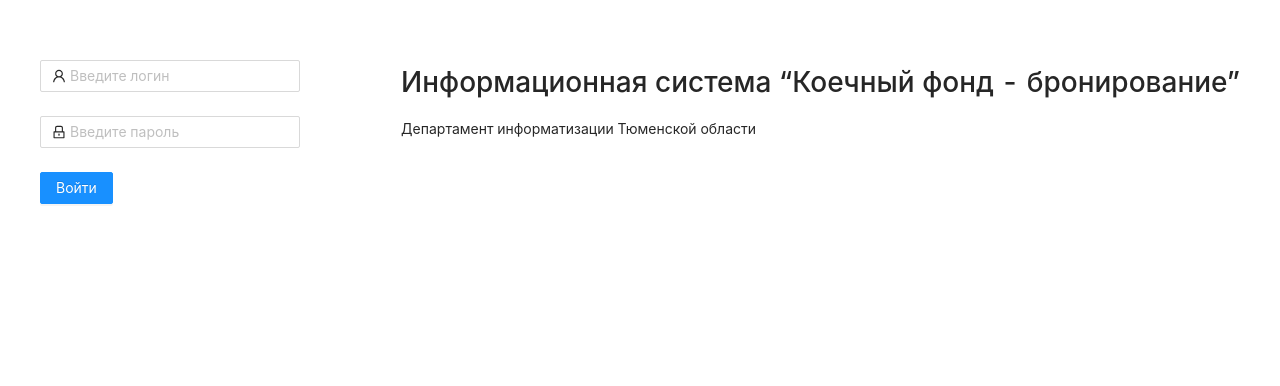
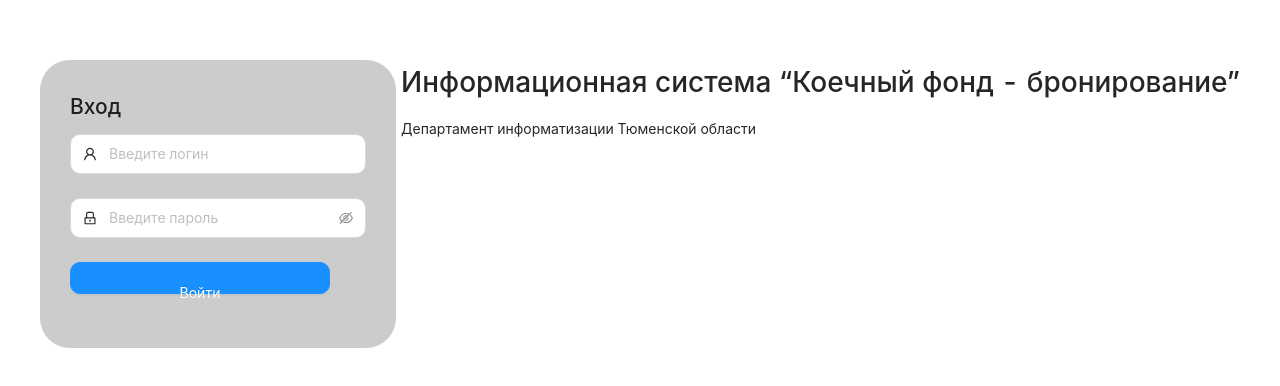
Before and after one commit to dnvndm/test_task, a React (Create React App) app: page / in a window 1280 px wide. Shown: the part 240-626 px from the top of the page. Built offline with nearby package versions, Linux system fonts and the light colour scheme.

Commit message:
button styles added

```diff
--- /dev/null
+++ b/src/components/Authorization/Alert.js
@@ -0,0 +1,17 @@
+import { Alert } from "antd";
+import './AuthForm.css'
+
+export const AlertWrapper = () => {
+    const onClose = (e) => {
+      console.log(e, "I was closed.");
+    };
+    return <div className={'AlertWrapper'}>
+      <Alert
+        message="Неверный логин или пароль"
+        description="Пожалуйста проверьте правильность введенных данных и повторите попытку"
+        type="error"
+        closable
+        onClose={onClose}
+      />
+    </div>
+  }
--- a/src/components/Authorization/AuthForm.css
+++ b/src/components/Authorization/AuthForm.css
@@ -1 +1,30 @@
 @import 'antd/dist/antd.css';
+
+.AlertWrapper div {
+    position: absolute;
+    max-width: 500px;
+    border-radius: 10px;
+}
+
+.FormWrapper {
+    background-color: #cccccc;
+    padding: 30px;
+    border-radius: 30px;
+}
+
+.FormWrapper span {
+    border-radius: 10px;
+    padding: 4px;
+}
+
+.ButtonWrapper button {
+    display: block;
+    padding: 15px;
+    text-align: center;
+    border-radius: 10px;
+    min-width: 260px;
+}
+
+.ButtonWrapper button:hover {
+    opacity: .4
+}
--- a/src/components/Authorization/AuthForm.js
+++ b/src/components/Authorization/AuthForm.js
@@ -2,8 +2,11 @@ import { Form, Input, Button } from "antd";
 import { UserOutlined, LockOutlined } from "@ant-design/icons";
 import { connect, useSelector } from "react-redux";
 import { login } from "../../context/reducers/authReducer";
-import { Alert } from "antd";
 import { useState } from "react";
+import './AuthForm.css'
+import { AlertWrapper } from "./Alert";
+import { EyeInvisibleOutlined, EyeTwoTone } from '@ant-design/icons';
+import { ButtonWrapper } from "./Button";
 
 const LoginForm = (props) => {
   const isAuth = useSelector(state => state.login.isAuth);
@@ -19,13 +22,73 @@ const LoginForm = (props) => {
     }
   };
 
-  const onClose = (e) => {
-    console.log(e, "I was closed.");
-  };
+  const FormWrapper = () => {
+    return <div className={'FormWrapper'}>
+      <h2>Вход</h2>
+      <Form
+        name="normal_login"
+        className="login-form"
+        initialValues={{
+          remember: true,
+        }}
+        onFinish={onFinish}
+      >
+        <Form.Item
+          name="username"
+          rules={[
+            {
+              required: true,
+              message: "Please input your Username!",
+            },
+          ]}
+        >
+          <Input
+            prefix={<UserOutlined className="site-form-item-icon" />}
+            placeholder="Введите логин"
+          />
+        </Form.Item>
+        <Form.Item
+          name="password"
+          rules={[
+            {
+              required: true,
+              message: "Please input your Password!",
+            },
+          ]}
+        >
+          <Input.Password
+            prefix={<LockOutlined className="site-form-item-icon" />}
+            type="password"
+            placeholder="Введите пароль"
+            iconRender={visible => (visible ? <EyeTwoTone /> : <EyeInvisibleOutlined />)}
+          />
+        </Form.Item>
+
+        <Form.Item>
+          <ButtonWrapper />
+        </Form.Item>
+        {alert ? <AlertWrapper /> : null}
+      </Form>
+    </div>
+  }
 
   return (
     <>
-      <Form
+      <FormWrapper />
+
+    </>
+  );
+};
+
+const mapDispatchToProps = {
+  login,
+};
+
+export default connect(null, mapDispatchToProps)(LoginForm);
+
+
+
+      {/* <Form
         name="normal_login"
         className="login-form"
         initialValues={{
@@ -72,22 +135,5 @@ const LoginForm = (props) => {
             Войти
           </Button>
         </Form.Item>
-        {alert ? (
-          <Alert
-            message="Неверный логин или пароль"
-            description="Пожалуйста проверьте правильность введенных данных и повторите попытку"
-            type="error"
-            closable
-            onClose={onClose}
-          />
-        ) : null}
-      </Form>
-    </>
-  );
-};
-
-const mapDispatchToProps = {
-  login,
-};
-
-export default connect(null, mapDispatchToProps)(LoginForm);
+        {alert ? <AlertWrapper /> : null}
+      </Form> */}
--- /dev/null
+++ b/src/components/Authorization/Button.js
@@ -0,0 +1,14 @@
+import { Button } from "antd";
+import './AuthForm.css'
+
+export const ButtonWrapper = () => {
+    return <div className={'ButtonWrapper'}>
+        <Button
+            type="primary"
+            htmlType="submit"
+            className="login-form-button"
+        >
+            Войти
+            </Button>
+    </div>
+}
```
